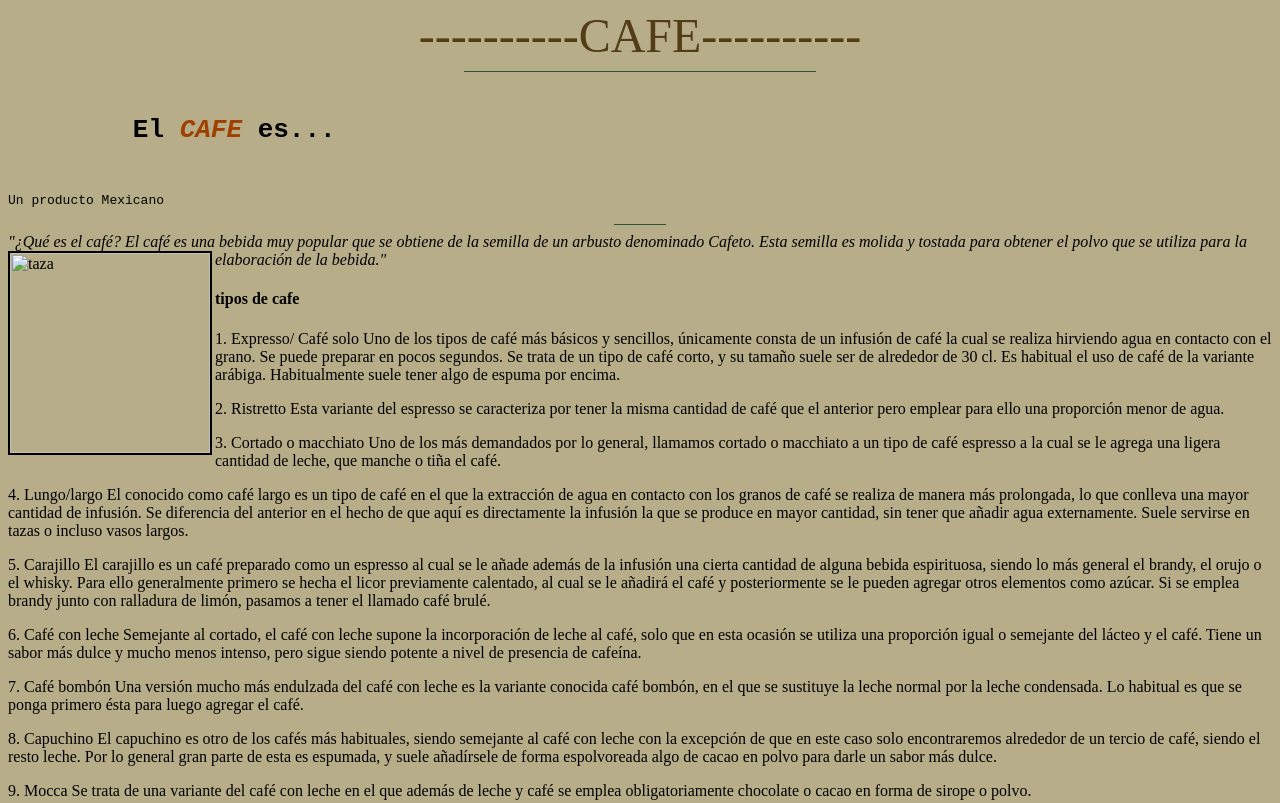
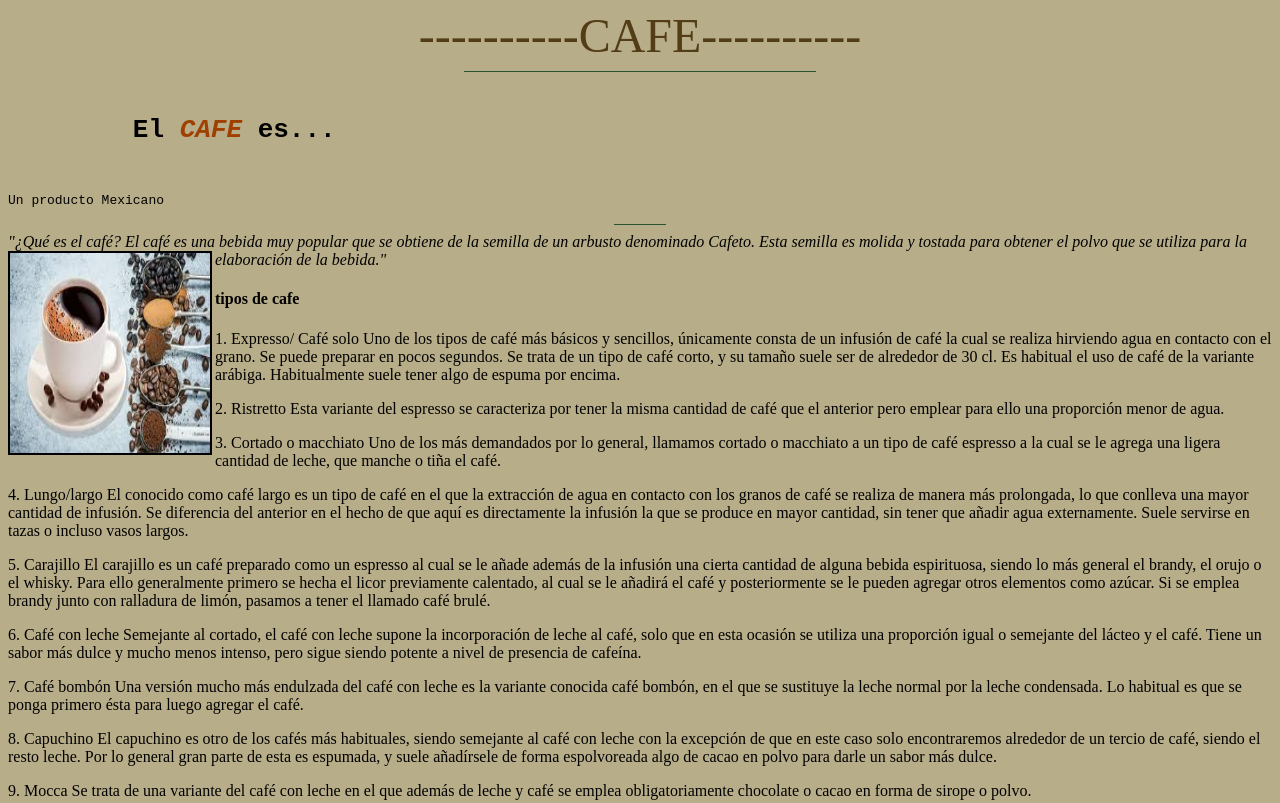
Before and after one commit to candieo/pagina-final-, a plain HTML site: page index.html in a window 1280 px wide. Shown: the top 803 px of the page. Drawn offline with Linux system fonts and the light colour scheme.

Commit message:
Add files via upload

```diff
--- a/index.html
+++ b/index.html
@@ -10,7 +10,7 @@
 Un producto Mexicano<h2></center></pre>
 	<hr color="#28552F" size=1 width="50">
  <em>"¿Qué es el café? El café es una bebida muy popular que se obtiene de la semilla de un arbusto denominado Cafeto. Esta semilla es molida y tostada para obtener el polvo que se utiliza para la elaboración de la bebida."</em></h3>
-<img src="cafe.jpg" alt="taza" width="200" height="200" ALIGN="left" border="2">
+<img src="index.jpg" alt="taza" width="200" height="200" ALIGN="left" border="2">
 <h4>tipos de cafe </h4>
 <p>1. Expresso/ Café solo
 Uno de los tipos de café más básicos y sencillos, únicamente consta de un infusión de café la cual se realiza hirviendo agua en contacto con el grano. Se puede preparar en pocos segundos. Se trata de un tipo de café corto, y su tamaño suele ser de alrededor de 30 cl. Es habitual el uso de café de la variante arábiga. Habitualmente suele tener algo de espuma por encima.
```
